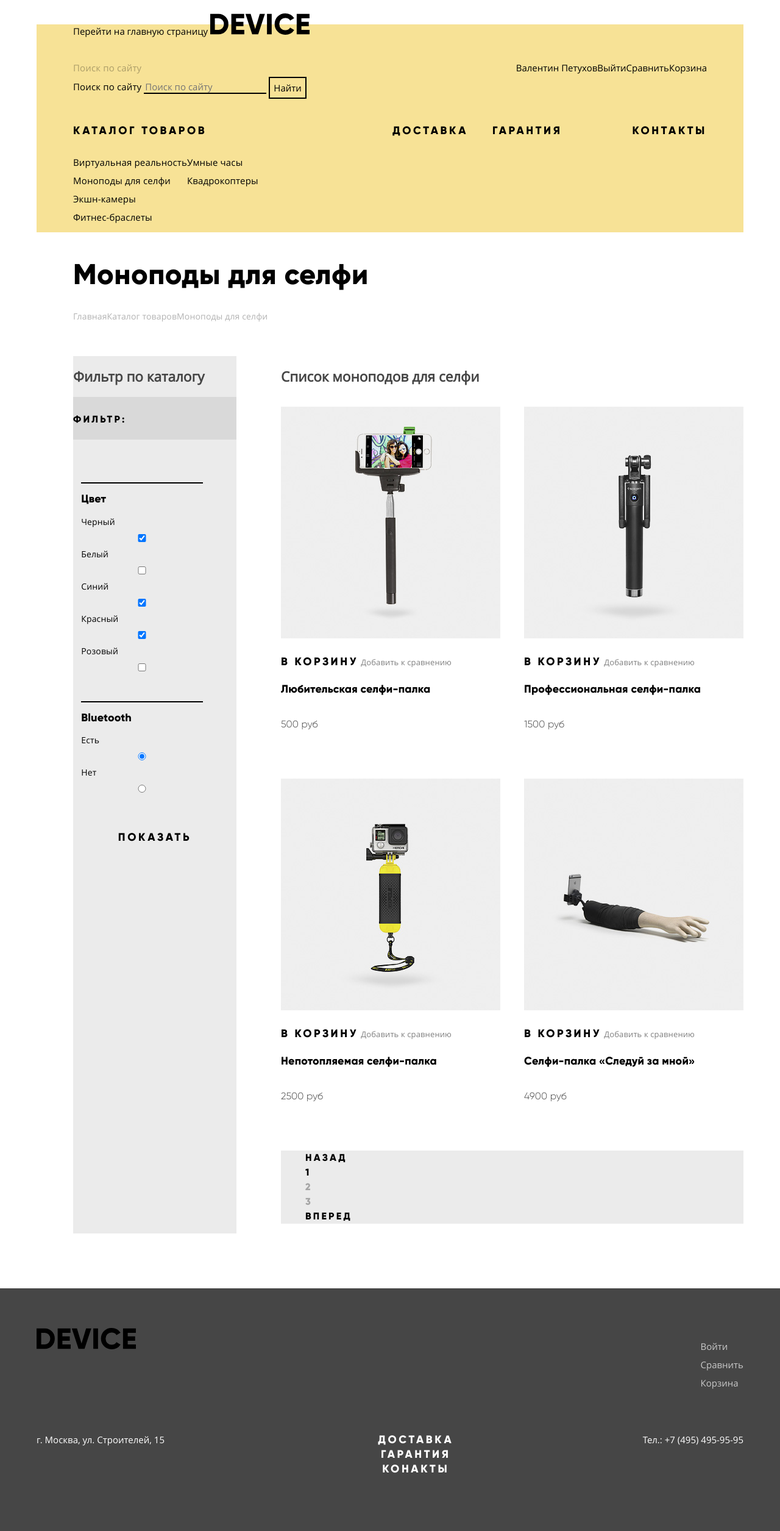
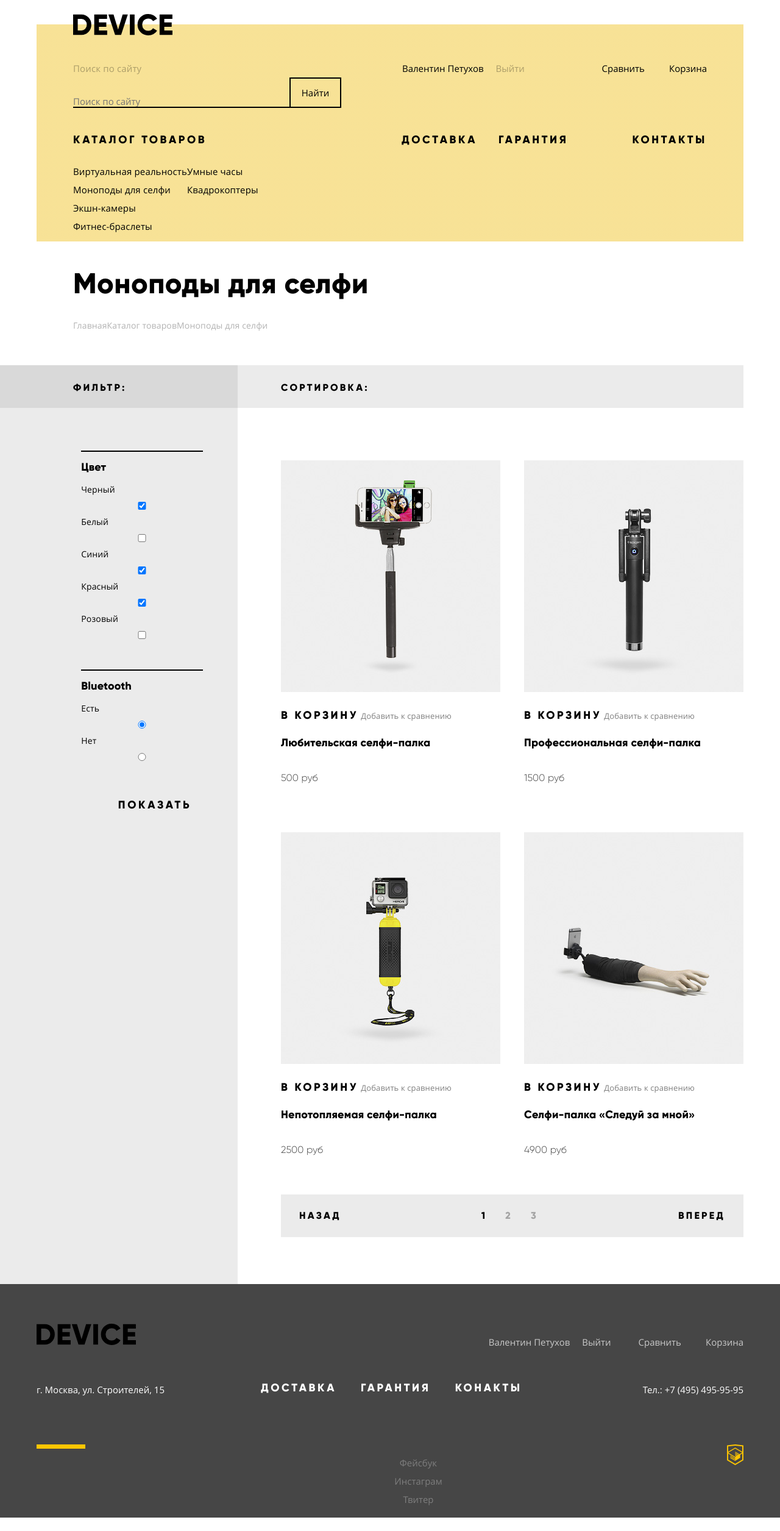
Before and after one commit to alpas13/972473-device-25, a plain HTML site: page catalog.html in a window 1280 px wide. Shown: the top 2511 px of the page at 61% size. Drawn offline with Linux system fonts and the light colour scheme.

Commit message:
Changes on the recommendations of a mentor - Task 6

```diff
--- a/catalog.html
+++ b/catalog.html
@@ -8,7 +8,7 @@
 </head>
 <body>
 <header class="main-header">
-  <div class="main-wrapper">
+  <div class="container-wrapper">
     <nav class="main-navigation catalog-page">
       <a class="logo" href="index.html">
         <span class="visually-hidden">Перейти на главную страницу</span>
@@ -19,10 +19,9 @@
           <li class="site-search-placeholder">Поиск по сайту</li>
           <li>
             <form action="https://echo.htmlacademy.ru" method="get" class="site-search-form" name="search-form">
-              <label for="search-form-field">Поиск по сайту</label>
+              <label class="visually-hidden" for="search-form-field">Поиск по сайту</label>
               <input type="search" class="site-search-form-field" name="search-field" id="search-form-field"
-                     placeholder="Поиск по сайту">
-              <button type="submit" class="search-button">Найти</button>
+                     placeholder="Поиск по сайту"><button type="submit" class="search-button">Найти</button>
             </form>
           </li>
         </ul>
@@ -63,6 +62,7 @@
       </ul>
     </div>
   </div>
+  <div class="background-wrapper">
       <div class="container-wrapper">
         <div class="catalog-page-wrapper">
           <section class="main-filter">
@@ -99,6 +99,10 @@
             </form>
           </section>
           <section class="catalog">
+            <h2 class="visually-hidden">Сортировка по каталогу</h2>
+            <p class="sorting-caption">
+              Сортировка:
+            </p>
             <h2 class="visually-hidden">Список моноподов для селфи</h2>
             <ul class="catalog-list">
               <li class="catalog-item">
@@ -171,15 +175,17 @@
           </section>
         </div>
       </div>
+    </div>
 </main>
 <footer class="main-footer">
-  <div class="main-footer-wrapper">
+  <div class="container-wrapper">
     <div class="footer-top-wrapper">
       <a class="footer-logo">
         <img src="img/device.svg" width="163" height="35" alt="Логотип интернет магазина «Device»">
       </a>
       <ul class="footer-user-menu">
-        <li class="footer-login"><a href="#">Войти</a></li>
+        <li class="footer-authorization"><a href="#">Валентин Петухов</a></li>
+        <li class="footer-logout"><a href="#">Выйти</a></li>
         <li class="footer-compare"><a href="#">Сравнить</a></li>
         <li class="footer-shopping-cart"><a href="#">Корзина</a></li>
       </ul>
--- a/css/styles.css
+++ b/css/styles.css
@@ -55,44 +55,45 @@ img {
   max-width: 100%;
 }
 
+.visually-hidden {
+  position: absolute;
+  clip: rect(0 0 0 0);
+  width: 1px;
+  height: 1px;
+  margin: -1px;
+}
+
 .main-header {
   width: 100%;
 }
 
-.main-wrapper {
-  width: 1200px;
-  margin-top: 40px;
+.container-wrapper {
+  width: 1160px;
   margin-right: auto;
   margin-left: auto;
-  padding-right: 20px;
-  padding-left: 20px;
 }
 
 .main-navigation {
-  display: flex;
-  flex-direction: column;
   min-height: 300px;
   margin-bottom: 480px;
+  padding-top: 1px;
   padding-right: 60px;
   padding-left: 60px;
-  background-color: rgba(240, 197, 46, 0.5);
+  background-color: transparent;
+  background-image: linear-gradient(to bottom, #ffffff 40px, rgba(240, 197, 46, 0.5) 40px);
 }
 
 .search-user-wrapper {
   display: flex;
-  justify-content: flex-end;
-  margin: 0 0 40px;
+  margin-bottom: 40px;
 }
 
-.site-search {
+.search-user-wrapper .site-search {
   width: 440px;
+  margin-right: 100px;
   list-style: none;
   color: #000000;
   letter-spacing: 0.15px;
-}
-
-.search-user-wrapper .header-user-menu {
-  margin-left: auto;
 }
 
 .site-search-placeholder {
@@ -104,14 +105,22 @@ img {
 }
 
 .site-search input[type="search"] {
+  box-sizing: border-box;
+  display: inline-block;
+  width: 355px;
+  padding: 0;
   color: #000000;
   background-color: transparent;
   border: none;
   border-bottom: 2px solid #000000;
+  vertical-align: bottom;
 }
 
 .search-button {
+  box-sizing: border-box;
   font: inherit;
+  width: 85px;
+  height: 50px;
   vertical-align: middle;
   text-align: center;
   color: #000000;
@@ -130,6 +139,23 @@ img {
 
 .header-user-menu {
   display: flex;
+  width: 500px;
+}
+
+.login {
+  margin-right: auto;
+}
+
+.login-logout {
+  margin-right: auto;
+}
+
+.user-authorization {
+  margin-right: 20px;
+}
+
+.compare {
+  margin-right: 40px;
 }
 
 .header-user-menu a {
@@ -148,6 +174,10 @@ img {
   color: #000000;
 }
 
+.login-logout a {
+  color: rgba(0, 0, 0, 0.3);
+}
+
 .main-navigation ul {
   margin: 0;
   padding: 0;
@@ -163,7 +193,8 @@ img {
 }
 
 .logo {
-  margin-top: -18px;
+  display: block;
+  margin-top: 22px;
   margin-bottom: 30px;
 }
 
@@ -186,11 +217,11 @@ img {
 }
 
 .navigation-warranty {
-  margin-right: 115px;
+  margin-right: 105px;
 }
 
 .navigation-delivery {
-  margin-right: 40px;
+  margin-right: 35px;
 }
 
 .navigation-catalog-title {
@@ -215,17 +246,9 @@ img {
   width: 100%;
 }
 
-.container-wrapper {
-  width: 1200px;
-  margin-right: auto;
-  margin-left: auto;
-  padding-right: 20px;
-  padding-left: 20px;
-}
-
 .catalog-section-list {
   display: flex;
-  margin: 0 0 180px;
+  margin-bottom: 180px;
   padding: 0;
   justify-content: space-between;
   list-style: none;
@@ -240,23 +263,27 @@ img {
   width: 160px;
 }
 
-.catalog-section-item div {
-  width: 160px;
-  height: 160px;
-  margin-bottom: 35px;
-}
-
 .catalog-section-item a {
   display: block;
   color: #000000;
 }
 
+.catalog-section-item div {
+  display: flex;
+  align-items: center;
+  width: 160px;
+  height: 160px;
+  margin-bottom: 35px;
+  background-color: rgba(240, 197, 46, 0.5);
+}
+
+.catalog-section-item img {
+  margin-left: auto;
+  margin-right: auto;
+}
+
 .catalog-section-item p {
   margin: 0;
-}
-
-.catalog-section-item div {
-  background-color: rgba(240, 197, 46, 0.5);
 }
 
 .catalog-section-item div:hover {
@@ -264,9 +291,11 @@ img {
 }
 
 .services-slider-wrapper {
-  background-color: #e5e5e5;
-  margin: 0;
+  margin: 0 0 95px;
   padding: 0;
+  min-height: 388px;
+  background-color: transparent;
+  background-image: linear-gradient(to bottom, transparent 100px, #e5e5e5 100px);
 }
 
 .services-slider {
@@ -276,7 +305,6 @@ img {
   background-color: transparent;
   margin-right: auto;
   margin-left: auto;
-  margin-bottom: 95px;
 }
 
 .services-slider h2 {
@@ -284,19 +312,19 @@ img {
 }
 
 .services-slider ul {
-  list-style: none;
   padding: 0;
-  margin: 0;
+  margin-top: 0;
+  margin-left: 0;
+  margin-bottom: 0;
   background-color: transparent;
 }
 
-ul.services-list {
+.services-list {
   display: flex;
   flex-direction: column;
   justify-content: center;
   width: 278px;
   height: 320px;
-  margin-top: -100px;
   margin-right: 115px;
   border-right: 7px solid #000000;
 }
@@ -336,7 +364,7 @@ ul.services-list {
 }
 
 ul.services-description {
-  margin-top: -28px;
+  margin-top: 73px;
   width: 425px;
 }
 
@@ -355,7 +383,7 @@ ul.services-description {
   margin: 0;
 }
 
-.services-description li:nth-child(1n+2) {
+.services-description li:nth-child(n+2) {
   display: none;
 }
 
@@ -398,9 +426,10 @@ ul.services-description {
   margin-right: 140px;
 }
 
-.about-us:before {
+.about-us:before,
+.contact-info:before{
+  content: "";
   display: block;
-  content: "";
   width: 80px;
   border-top: 7px solid #000000;
 }
@@ -417,13 +446,6 @@ ul.services-description {
 
 .contact-info {
   width: 560px;
-}
-
-.contact-info:before {
-  display: block;
-  content: "";
-  width: 80px;
-  border-top: 7px solid #000000;
 }
 
 .company-info .button {
@@ -458,15 +480,9 @@ ul.services-description {
   color: #ffffff;
 }
 
-.main-footer-wrapper {
+.main-footer .container-wrapper {
   display: flex;
   flex-direction: column;
-  width: 1200px;
-  margin-top: 90px;
-  margin-right: auto;
-  margin-left: auto;
-  padding-right: 20px;
-  padding-left: 20px;
   min-height: 325px;
   padding-top: 65px;
 }
@@ -495,6 +511,27 @@ ul.services-description {
   border-top: 7px solid #ffc600;
 }
 
+.footer-user-menu {
+  display: flex;
+  justify-content: flex-end;
+}
+
+.footer-authorization {
+  margin-right: 20px;
+}
+
+.footer-login {
+  margin-right: 45px;
+}
+
+.footer-logout {
+  margin-right: 45px;
+}
+
+.footer-compare {
+  margin-right: 40px;
+}
+
 .footer-user-menu a {
   color: rgba(255, 255, 255, 0.7);
 }
@@ -507,14 +544,31 @@ ul.services-description {
   color: rgba(255, 255, 255, 0.3);
 }
 
+.footer-address {
+  margin: 0;
+  padding: 0;
+}
+
 .footer-navigation {
+  display: flex;
+  margin: 0;
+  padding: 0;
   font-weight: 800;
   font-size: 18px;
   line-height: 24px;
   font-family: Gilroy, Arial, sans-serif;
-  text-align: center;
+  vertical-align: middle;
   text-transform: uppercase;
   letter-spacing: 3.6px;
+}
+
+.footer-navigation li {
+  margin-right: 40px;
+}
+
+.footer-phone {
+  margin: 0;
+  padding: 0;
 }
 
 .footer-navigation a:hover {
@@ -541,7 +595,7 @@ ul.services-description {
   color: rgba(255, 255, 255, 0.1);
 }
 
-.modal-contact-form label {
+.modal .contact-form label {
   font-weight: 700;
   font-size: 18px;
   line-height: 24px;
@@ -549,8 +603,8 @@ ul.services-description {
   background-color: #ffffff;
 }
 
-.modal-contact-form input,
-.modal-contact-form textarea {
+.modal .contact-form input,
+.modal .contact-form textarea {
   font-weight: 400;
   font-size: 14px;
   line-height: 18px;
@@ -560,19 +614,19 @@ ul.services-description {
   border: none;
 }
 
-.modal-contact-form input:hover,
-.modal-contact-form textarea:hover {
+.modal .contact-form input:hover,
+.modal .contact-form textarea:hover {
   background-color: #eaeaea;
 }
 
-.modal-contact-form input:focus,
-.modal-contact-form textarea:focus {
+.modal .contact-form input:focus,
+.modal .contact-form textarea:focus {
   background-color: #ffffff;
   border: 3px solid #f0c52e;
   outline: none;
 }
 
-.modal-contact-form .button {
+.modal .contact-form .button {
   font-weight: 800;
   font-size: 18px;
   line-height: 24px;
@@ -583,12 +637,16 @@ ul.services-description {
   border: none;
 }
 
-.modal-contact-form .button:hover {
+.modal .contact-form .button:hover {
   background-color: #f0c52e;
 }
 
-.modal-contact-form .button:active {
+.modal .contact-form .button:active {
   color: rgba(0, 0, 0, 0.3);
+}
+
+.modal {
+  display: none;
 }
 
 .container h1:not(.visually-hidden) {
@@ -643,18 +701,29 @@ ul.breadcrumbs {
   padding: 0;
 }
 
+.background-wrapper {
+  background-color: transparent;
+  background-image:
+    linear-gradient(to right, #d9d9d9 50%, #ebebeb 50%),
+    linear-gradient(to right, #ebebeb 50%, #ffffff 50%);
+  background-position:
+    -250px 0,
+    -250px 0;
+  background-size:
+    100% 70px,
+    100% 100%;
+  background-repeat: no-repeat;
+}
+
 .catalog-page-wrapper {
   display: flex;
-  width: 1200px;
   padding-left: 60px;
-  padding-right: 40px;
 }
 
 .main-filter {
   display: flex;
   flex-direction: column;
   background-color: #ebebeb;
-  margin-right: 73px;
 }
 
 .filter-form {
@@ -663,6 +732,7 @@ ul.breadcrumbs {
   width: 268px;
 }
 
+.sorting-caption,
 .filter-caption {
   display: block;
   font-weight: 800;
@@ -678,6 +748,10 @@ ul.breadcrumbs {
   padding-top: 25px;
 }
 
+.sorting-caption {
+  background-color: #ebebeb;
+}
+
 .fieldset-wrapper {
   display: flex;
   flex-direction: column;
@@ -688,7 +762,7 @@ ul.breadcrumbs {
   width: 200px;
 }
 
-.filter-form fieldset legend:before {
+.filter-form legend:before {
   content: "";
   display: block;
   width: 200px;
@@ -724,12 +798,18 @@ ul.breadcrumbs {
   background-color: transparent;
 }
 
+.catalog {
+  padding-left: 73px;
+  margin-bottom: 77px;
+}
+
 .catalog-list {
   display: flex;
   flex-wrap: wrap;
   justify-content: space-between;
   margin: 0;
   padding: 0;
+  background-color: #ffffff;
 }
 
 .catalog-item {
@@ -804,6 +884,11 @@ a.catalog-item-compare {
 }
 
 .pagination-list {
+  display: flex;
+  height: 70px;
+  align-items: center;
+  margin: 0;
+  padding: 0;
   font-weight: 800;
   font-size: 16px;
   line-height: 24px;
@@ -815,6 +900,24 @@ a.catalog-item-compare {
 .pagination-button {
   color: #000000;
   text-transform: uppercase;
+}
+
+.pagination-item {
+  margin-right: 30px;
+}
+
+.pagination-item:nth-last-child(2) {
+  margin-right: 0;
+}
+
+.pagination-button:first-child {
+  margin-left: 30px;
+  margin-right: auto;
+}
+
+.pagination-button:last-child {
+  margin-left: auto;
+  margin-right: 30px;
 }
 
 .pagination-item a {
```
Also changed, not shown: index.html (+5 -6 lines). Lines whose indentation alone changed are shown as unchanged.
